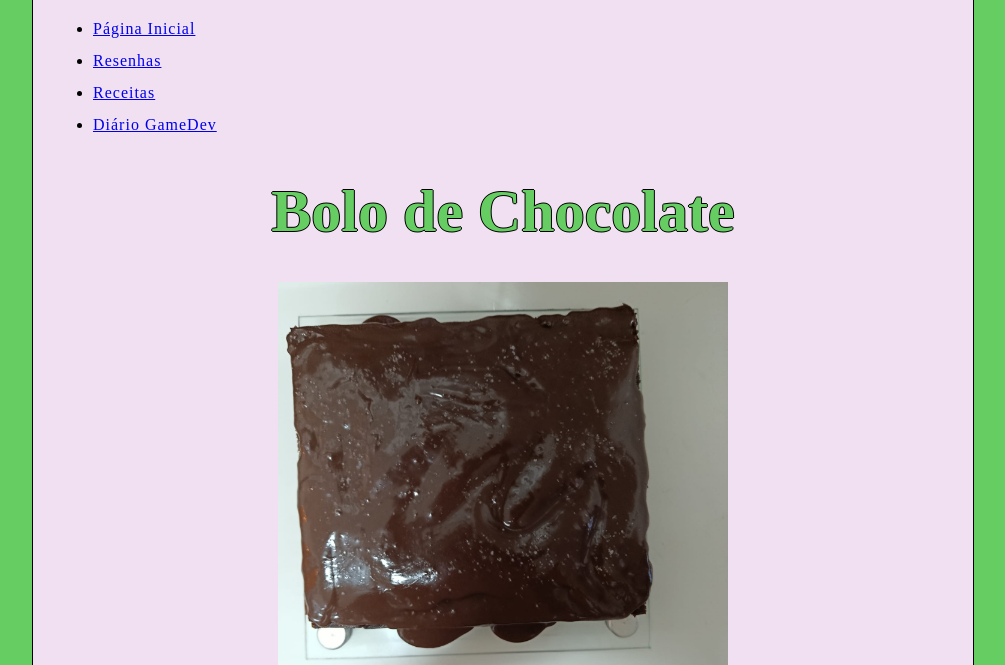
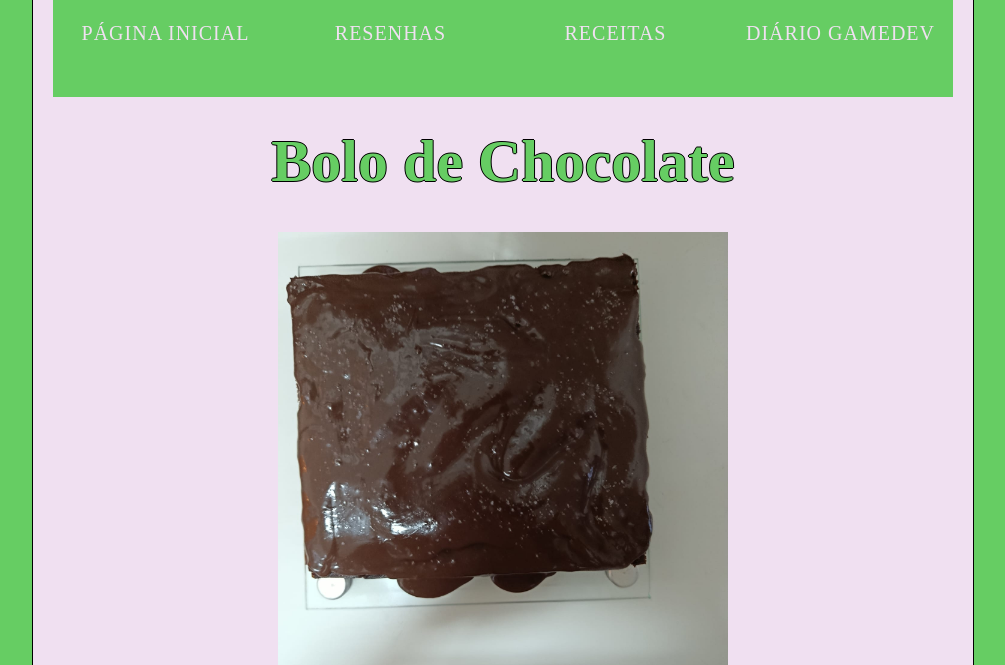
Before and after one commit to emiliamanzano/receita-1-bolo-de-chocolate, a plain HTML site: page index.html in a window 1280 px wide. Shown: the part 135-800 px from the top of the page, without its empty margins (137-1142 px from the left). Drawn offline with Linux system fonts and the light colour scheme; a web font is replaced by a local one.

Commit message:
Update style.css

```diff
--- a/styles/style.css
+++ b/styles/style.css
@@ -59,3 +59,32 @@ img {
 	text-shadow: 3px 3px 1px black;
 	color: #66cd63;
 }
+
+nav {
+  height: 100px;
+  background-color: #66cd63;
+  display: flex;
+  margin-bottom: 10px;
+}
+
+nav ul {
+  padding: 0;
+  list-style-type: none;
+  flex: 2;
+  display: flex;
+}
+
+nav li {
+  display: inline;
+  text-align: center;
+  flex: 1;
+}
+
+nav a {
+  display: inline-block;
+  font-size: 20px;
+  text-transform: uppercase;
+  text-decoration: none;
+  color: #f0e0f1;
+  flex: 1;
+}
```
